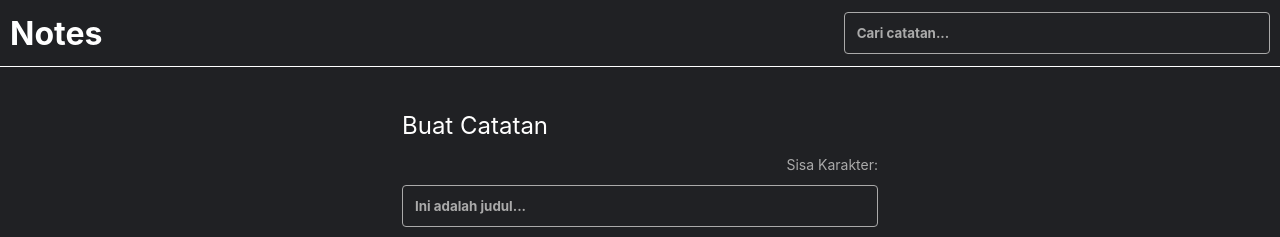
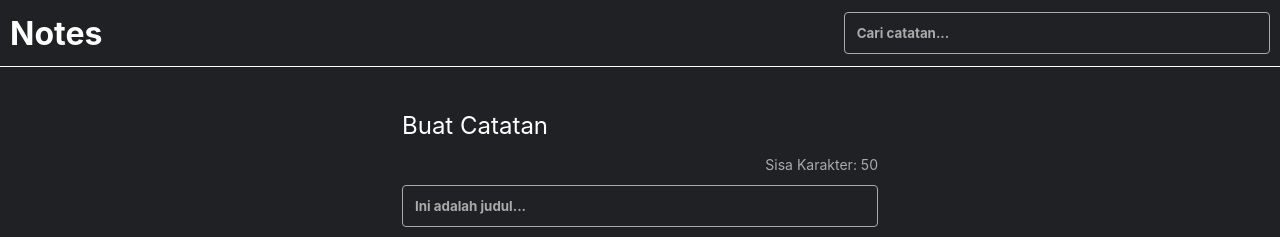
Before and after one commit to ReyviRahman/Membangun-Aplikasi-Catatan-Menggunakan-React, a React (Vite) app: page / in a window 1280 px wide. Shown: the top 237 px of the page. Built offline with nearby package versions, Linux system fonts and the light colour scheme.

Commit message:
Adding maxLength Feature

```diff
--- a/src/components/NoteAppBody.jsx
+++ b/src/components/NoteAppBody.jsx
@@ -2,6 +2,7 @@ import React from 'react'
 import NoteItem from './NoteItem'
 
 class NoteAppBody extends React.Component {
+
   constructor(props) {
     super(props);
 
@@ -16,11 +17,17 @@ class NoteAppBody extends React.Component {
   }
 
   onTitleChangeEventHandler(event) {
-    this.setState(() => {
-      return {
-        title: event.target.value
-      }
-    })
+    const charLimit = 50;
+
+    if (event.target.value.length <= charLimit) {
+      this.setState(() => {
+        return {
+          title: event.target.value
+        }
+      })
+    }
+
+
   }
 
   onBodyChangeEventHandler(event) {
@@ -41,7 +48,7 @@ class NoteAppBody extends React.Component {
       <div className='note-app__body' onSubmit={this.onSubmitEventHandler}>
         <form className='note-input'>
           <h2>Buat Catatan</h2>
-          <p className='note-input__title__char-limit'>Sisa Karakter:</p>
+          <p className='note-input__title__char-limit'>Sisa Karakter: {50 - this.state.title.length}</p>
           <input className='note-input' placeholder='Ini adalah judul...' value={this.state.title} onChange={this.onTitleChangeEventHandler} />
           <textarea placeholder='Tuliskan catatanmu disini...' rows={10} value={this.state.body} onChange={this.onBodyChangeEventHandler} />
           <button type='submit'>Buat</button>
```
